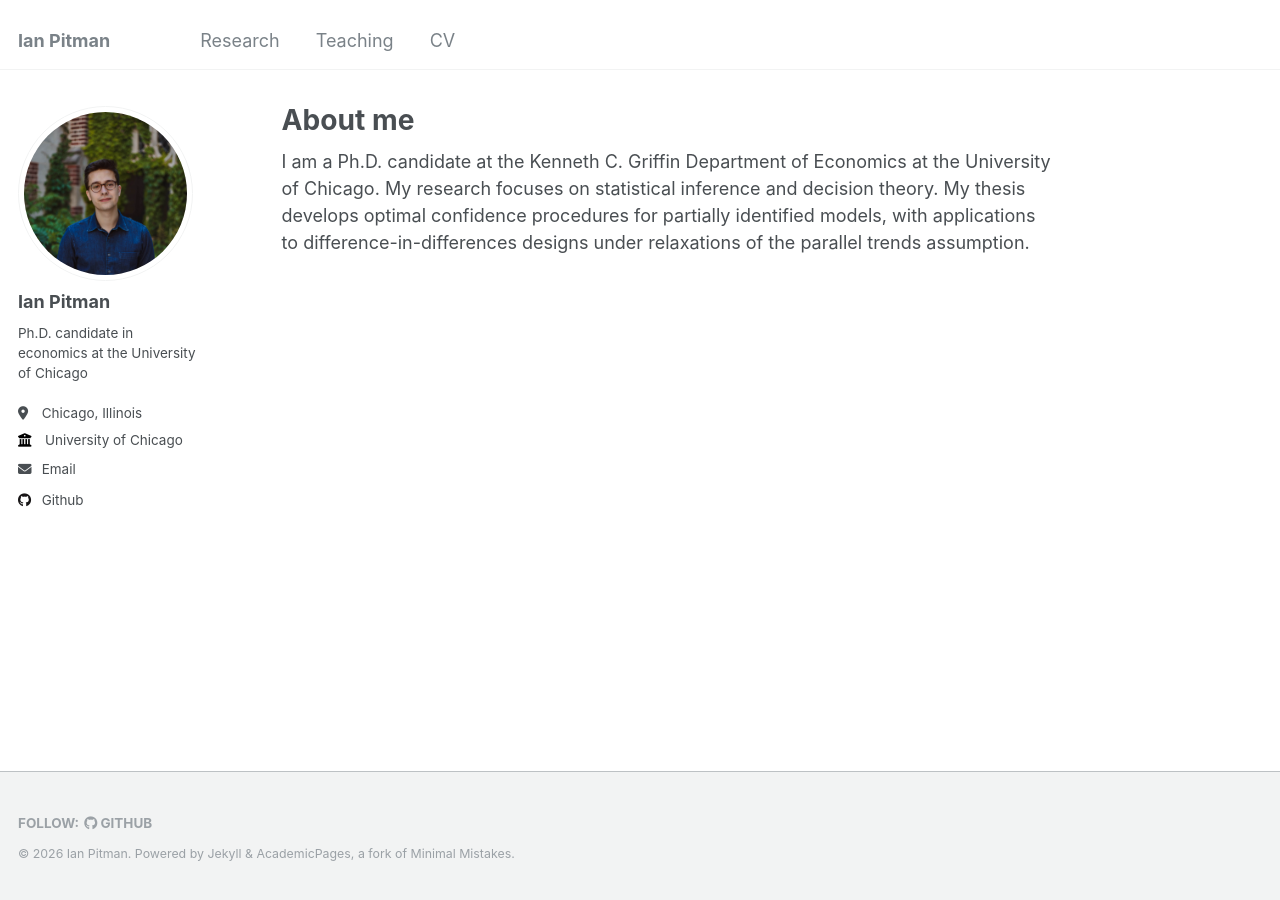
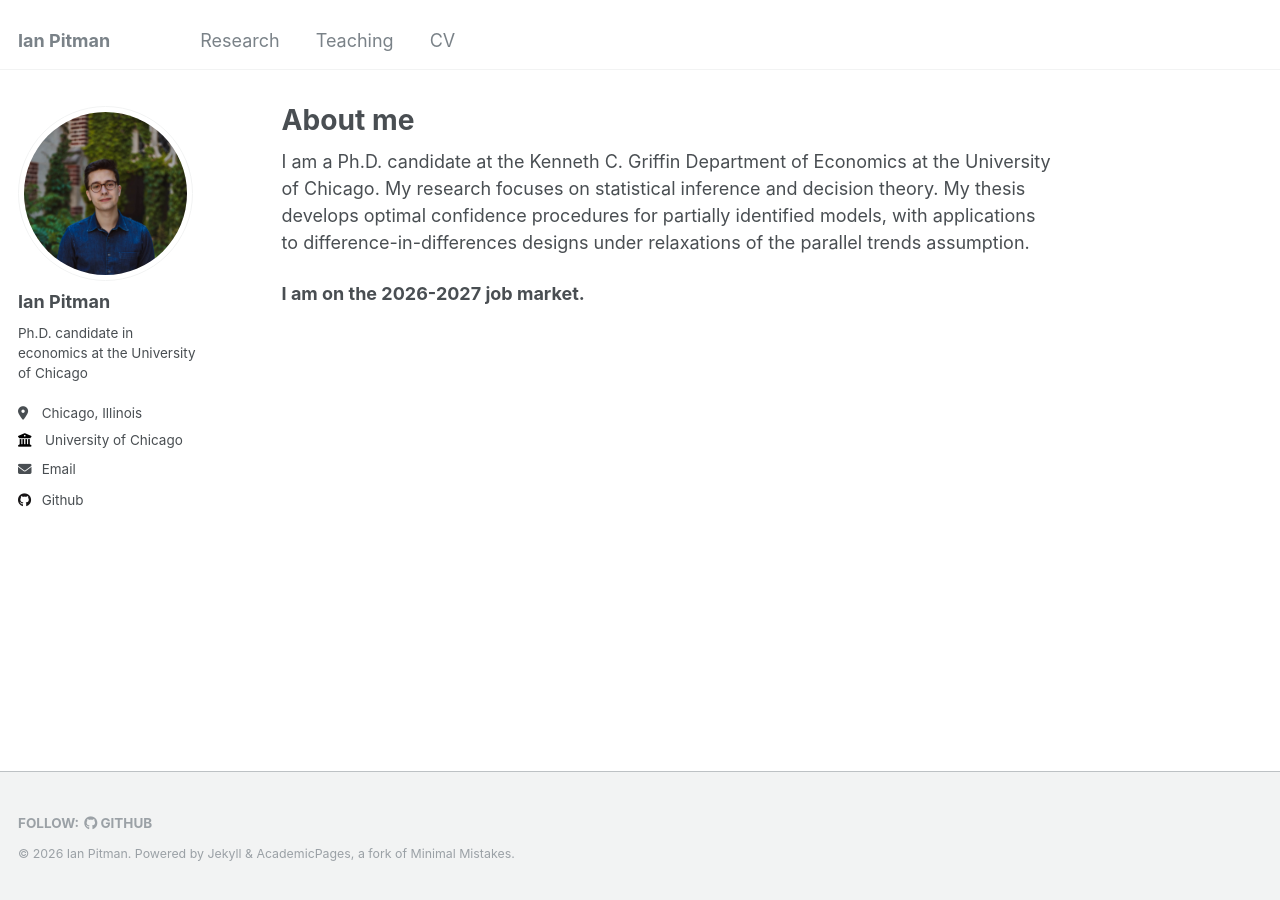
Before and after one commit to ipitman/ipitman.github.io, a Jekyll site: the page built from _pages/about.md, in a window 1280 px wide. Built offline with Jekyll 4.4.1, drawn with Linux system fonts in a browser that asks for light colours.

Commit message:
Updated about page

```diff
--- a/_pages/about.md
+++ b/_pages/about.md
@@ -8,3 +8,5 @@ redirect_from:
 ---
 
 I am a Ph.D. candidate at the Kenneth C. Griffin Department of Economics at the University of Chicago. My research focuses on statistical inference and decision theory. My thesis develops optimal confidence procedures for partially identified models, with applications to difference-in-differences designs under relaxations of the parallel trends assumption.
+
+**I am on the 2026-2027 job market.**
```
